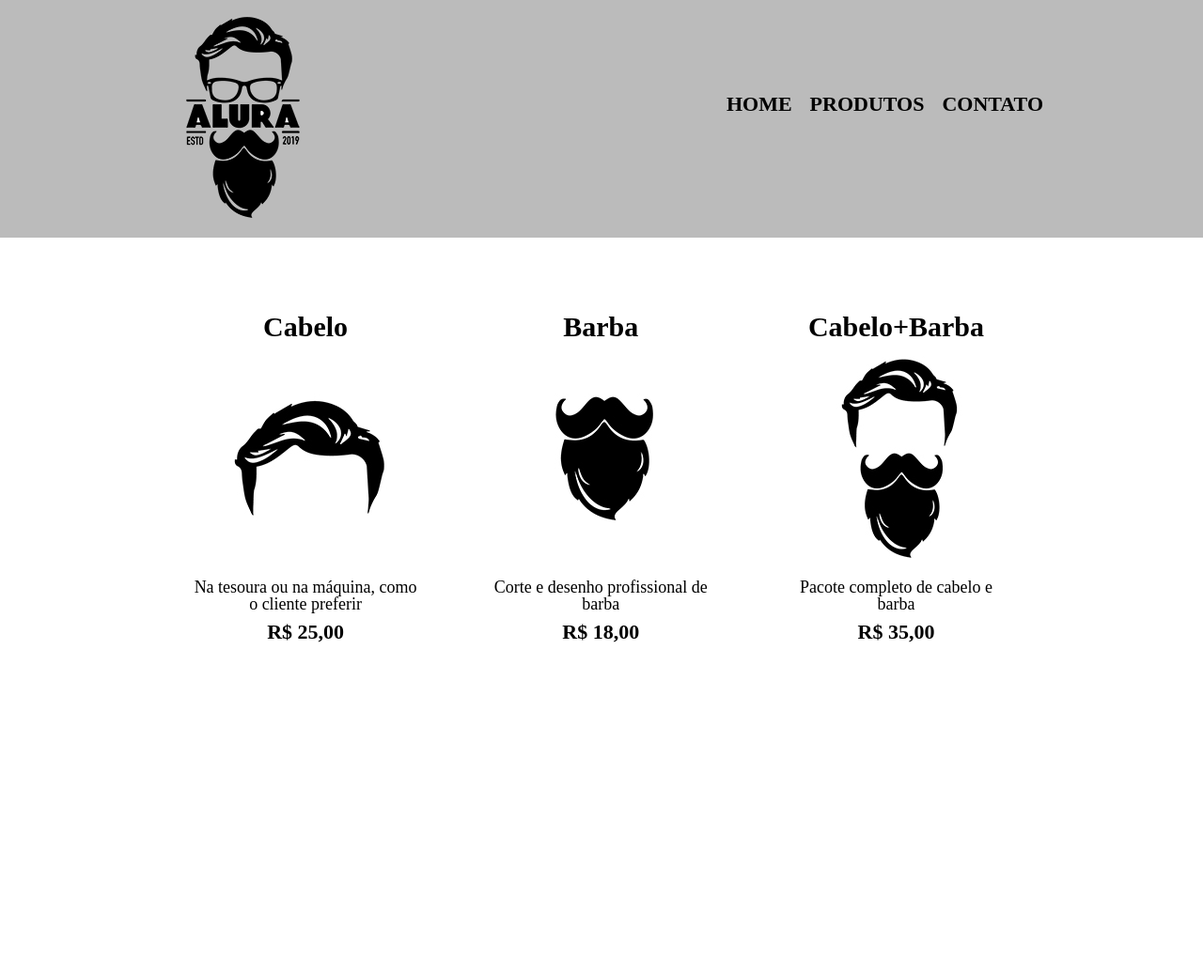
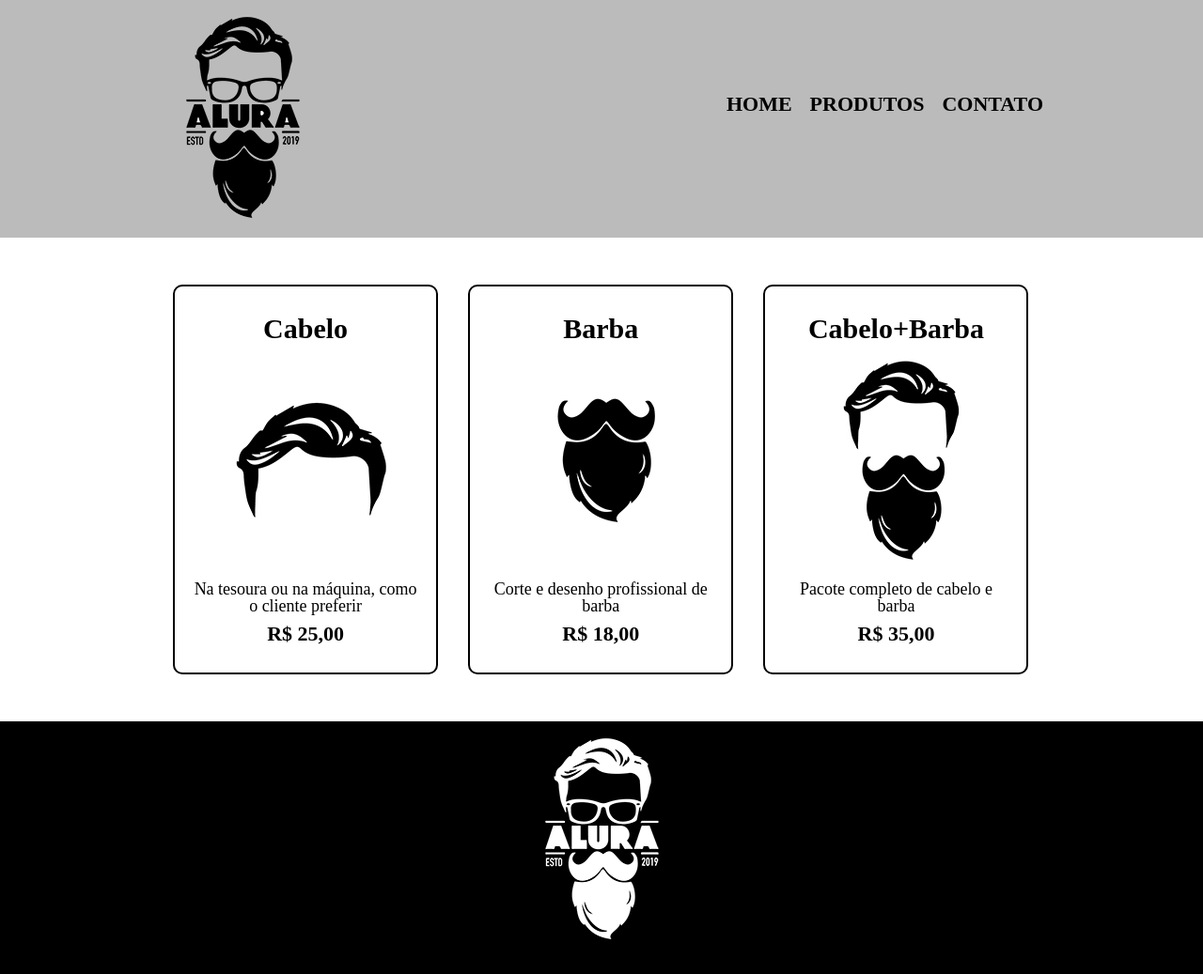
Before and after one commit to VieiraRicardo777/Barbearia-Curso-Alura, a plain HTML site: page produtos.html in a window 1280 px wide. Shown: the whole page at 94% size. Before the commit the page ends 800 px from the top, so only its background shows below. Drawn offline with Linux system fonts and the light colour scheme.

Commit message:
Efeitos sob os produtos.

```diff
--- a/produtos.css
+++ b/produtos.css
@@ -31,6 +31,12 @@ nav a {
 
 }
 
+nav a:hover{
+    color: #c78c19;
+    text-decoration: underline;
+
+}
+
 .produtos {
     width: 940px;
     margin: 0 auto;
@@ -45,9 +51,30 @@ nav a {
     margin: 0 1.5%;
     padding: 30px 20px;
     box-sizing: border-box;
+    border-color: #000000;
+    border-width: 2px;
+    border-style: solid;
+    border-radius: 10px;
+
 }
 
+.produtos li:hover {
+    border-color: #C78C19;
 
+
+}
+
+.produtos li:active {
+    border-color: #088c19;
+
+
+}
+
+.produtos li:hover h2 {
+    font-size: 40px;
+
+
+}
 .produtos h2 {
     font-size: 30px;
     font-weight: bold;
@@ -65,3 +92,9 @@ nav a {
     margin-top: 10px;
 
 }
+
+footer {
+    text-align: center;
+    background: #000000;
+
+}
--- a/produtos.html
+++ b/produtos.html
@@ -45,5 +45,10 @@
             </ul>
         </main>
 
+        <footer>
+            <img src="logo-branco.png">
+            <p>Copyright Barbearia Alura - 2022
+
+        </footer>
     </body>
 </html>
```
